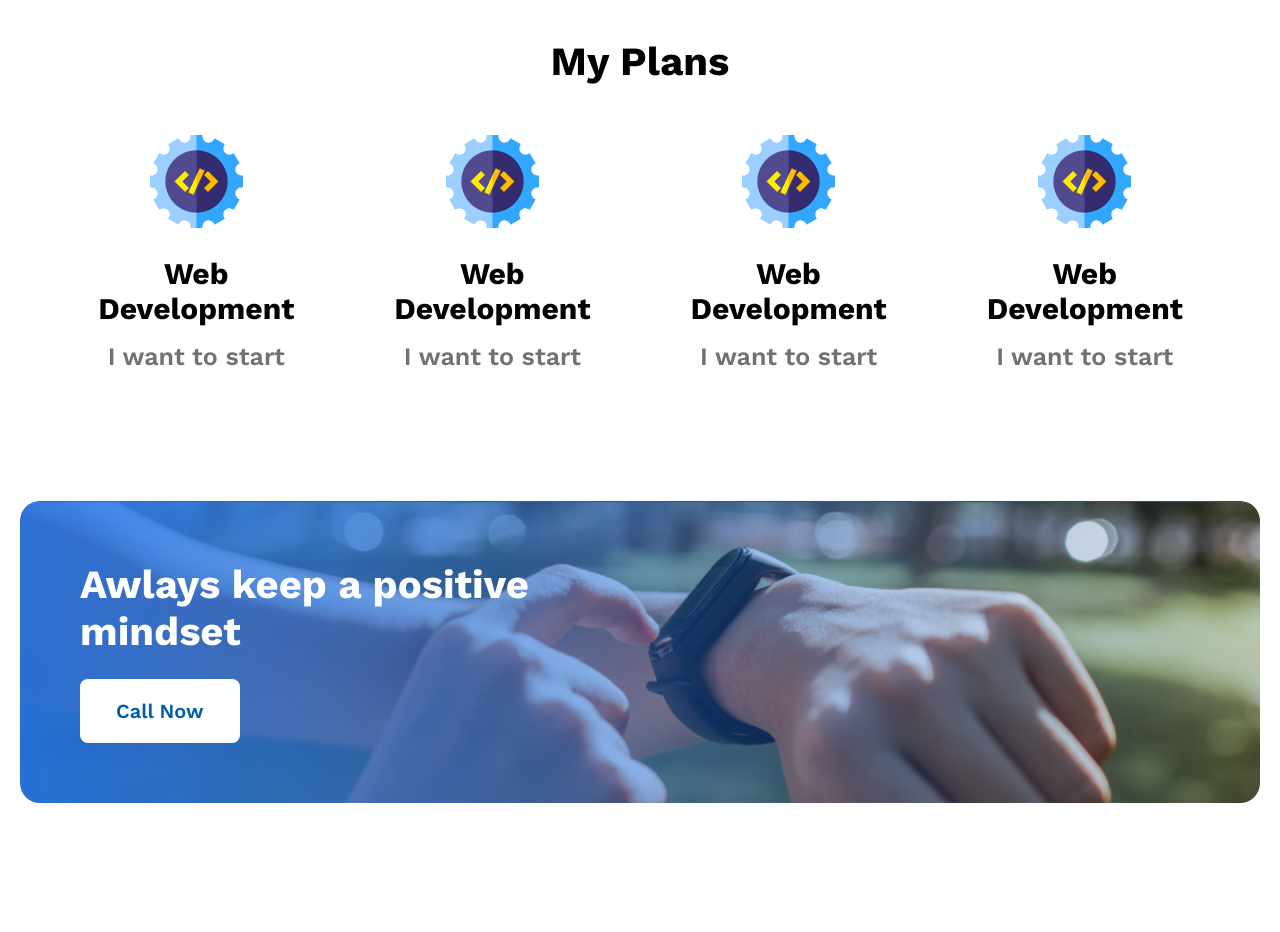
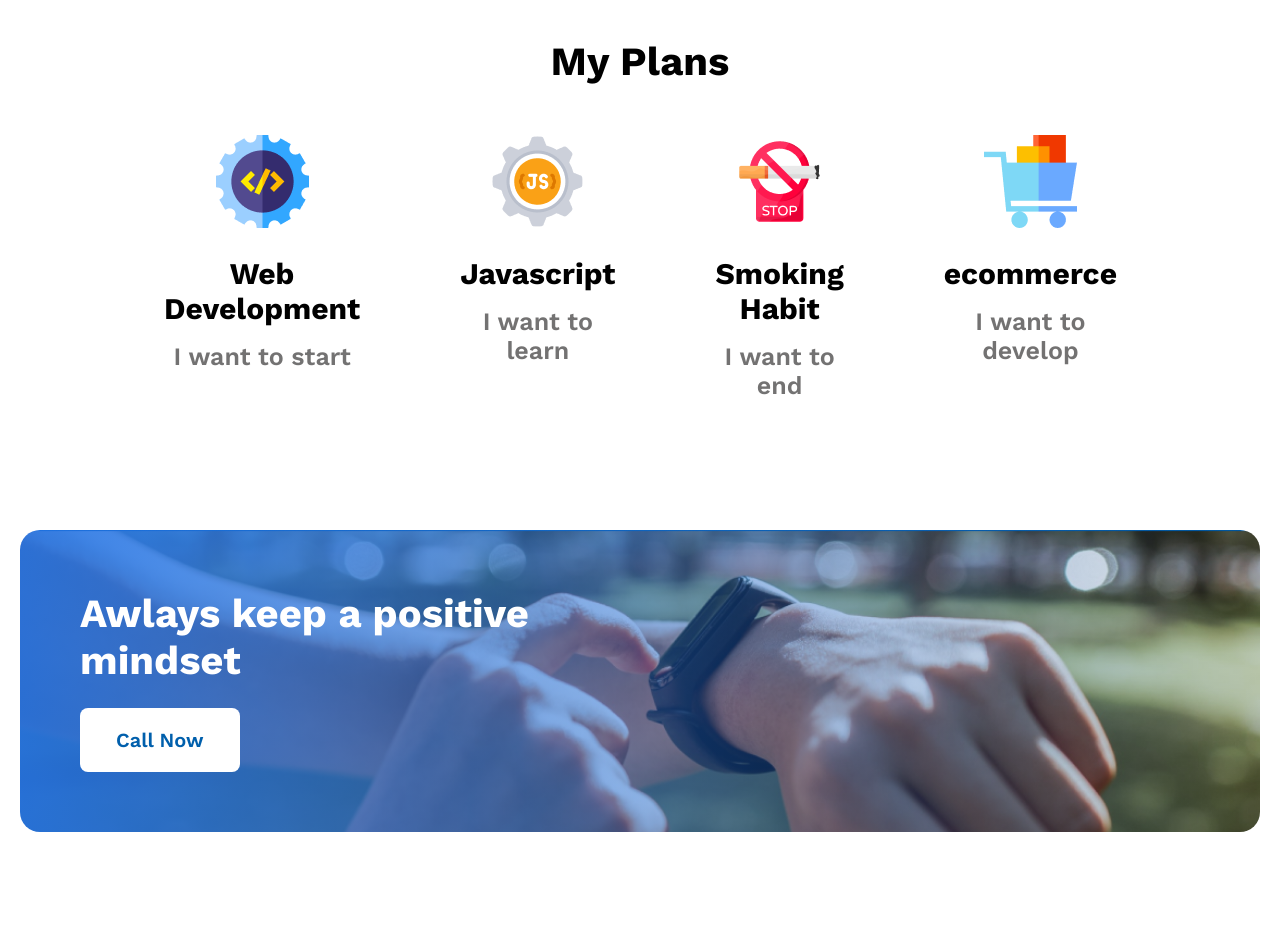
Before and after one commit to ji9917928-coder/great-work, a plain HTML site: page index.html in a window 1280 px wide. Shown: the part 1900-2832 px from the top of the page. Drawn offline with nearby package versions, Linux system fonts and the light colour scheme.

Commit message:
fifth upload

```diff
--- a/index.html
+++ b/index.html
@@ -55,19 +55,19 @@
                 <p>I want to start</p></div>
             </div>
             <div class="my-card">
-                <img src="./images/icons/web.png" alt="">
-                <div class="card-child"><h3>Web Development</h3>
-                <p>I want to start</p></div>
+                <img src="./images/icons/js.png" alt="">
+                <div class="card-child"><h3>Javascript</h3>
+                <p>I want to learn</p></div>
             </div>
             <div class="my-card">
-                <img src="./images/icons/web.png" alt="">
-                <div class="card-child"><h3>Web Development</h3>
-                <p>I want to start</p></div>
+                <img src="./images/icons/smoke.png" alt="">
+                <div class="card-child"><h3>Smoking Habit</h3>
+                <p>I want to end</p></div>
             </div>
             <div class="my-card">
-                <img src="./images/icons/web.png" alt="">
-                 <div class="card-child"><h3>Web Development</h3>
-                <p>I want to start</p></div>
+                <img src="./images/icons/ecom.png" alt="">
+                 <div class="card-child"><h3>ecommerce</h3>
+                <p>I want to develop</p></div>
             </div>
         </div>
       </section>
--- a/style/style.css
+++ b/style/style.css
@@ -171,6 +171,7 @@
     border-radius: 8px;
     padding: 20px 36px;
 }
+/* footer section  */
 .footer-content{
     background-color: black;
     margin-top: 130px;
@@ -186,6 +187,9 @@
 .footer-box{
     width: 485px;
     /* height: 317px; */
+}
+.footer-box .social-icon{
+    margin-right: 17px;
 }
 .footer-box h2 {
 font-size: 45px;
```
